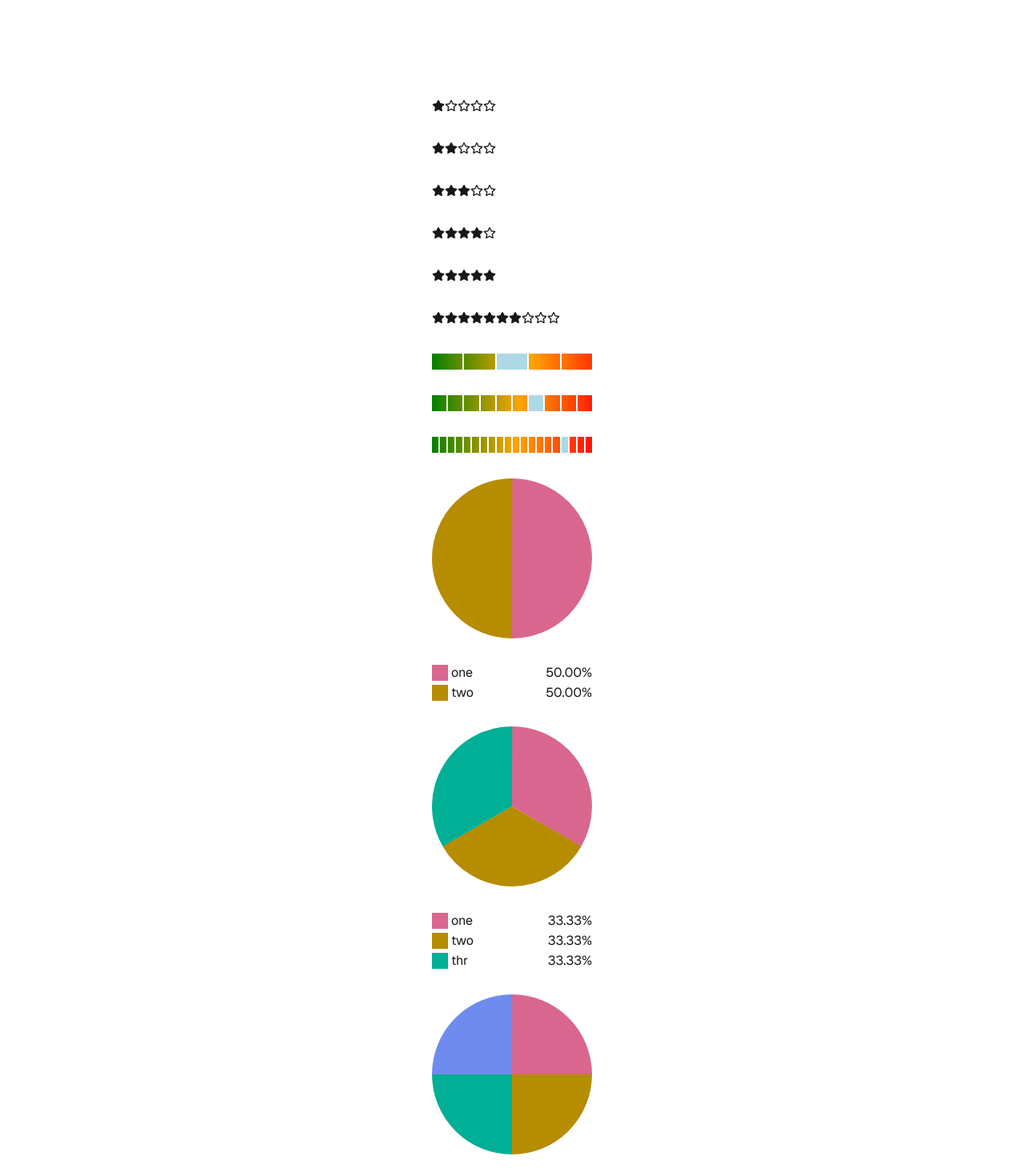
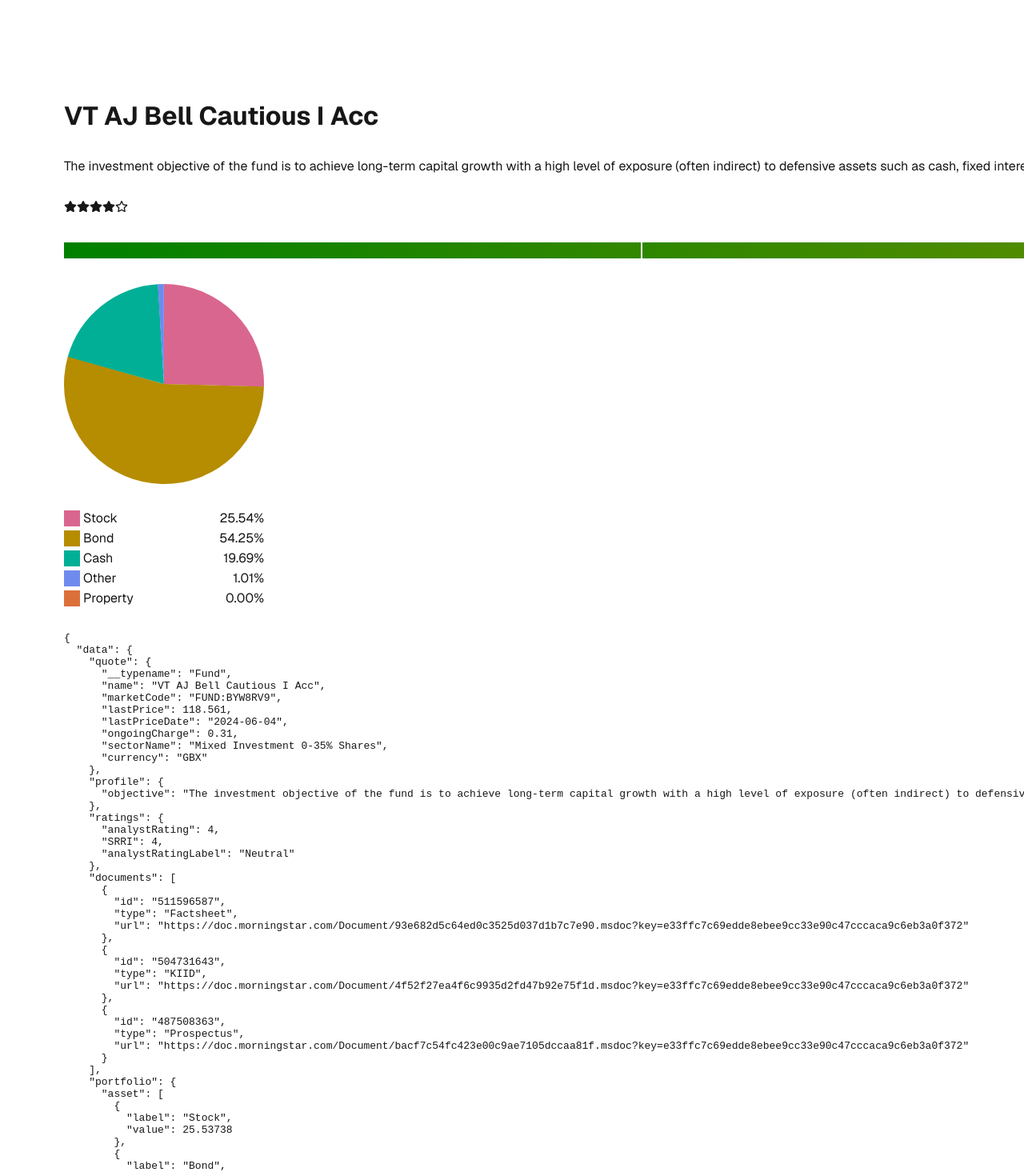
Before and after one commit to norgeous/ajbell-miniapp, a Next.js app: page / in a window 1280 px wide. Shown: the part 40-1505 px from the top of the page at 80% size. Built offline with nearby package versions, Linux system fonts and the light colour scheme.

Commit message:
Update page.tsx

```diff
--- a/app/page.tsx
+++ b/app/page.tsx
@@ -1,46 +1,13 @@
 import styles from './page.module.css';
 
-import StarRating from '@/components/StarRating';
-import GradientRating from '@/components/GradientRating';
-import PieChart from '@/components/PieChart';
+import Fund from '@/components/Fund';
+import cautiousMockData from '@/mocks/Cautious.json';
 
 export default function Home() {
   return (
     <div className={styles.page}>
       <main className={styles.main}>
-        <StarRating value={1} />
-        <StarRating value={2} />
-        <StarRating value={3} />
-        <StarRating value={4} />
-        <StarRating value={5} />
-        <StarRating value={7} max={10} />
-
-        <GradientRating value={3} max={5} />
-        <GradientRating value={7} />
-        <GradientRating value={17} max={20} />
-
-        <PieChart
-          values={[
-            { label: 'one', value: 50 },
-            { label: 'two', value: 50 },
-          ]}
-        />
-        <PieChart
-          values={[
-            { label: 'one', value: 33.33333 },
-            { label: 'two', value: 33.33333 },
-            { label: 'thr', value: 33.33333 },
-          ]}
-        />
-        <PieChart
-          values={[
-            { label: 'one', value: 25 },
-            { label: 'two', value: 25 },
-            { label: 'thr', value: 25 },
-            { label: 'fou', value: 25 },
-          ]}
-        />
-        <PieChart />
+        <Fund data={cautiousMockData} />
       </main>
       <footer className={styles.footer}></footer>
     </div>
```
